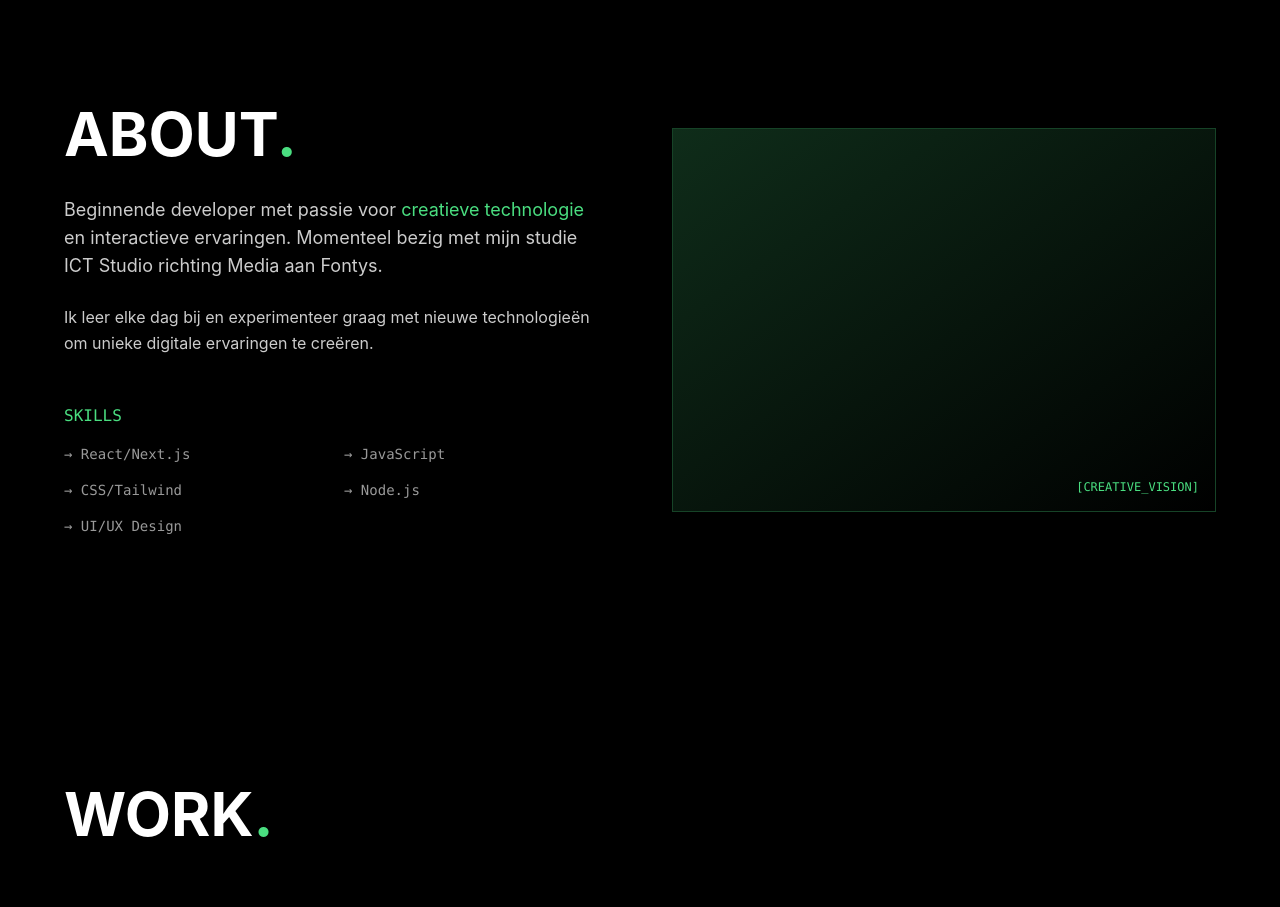
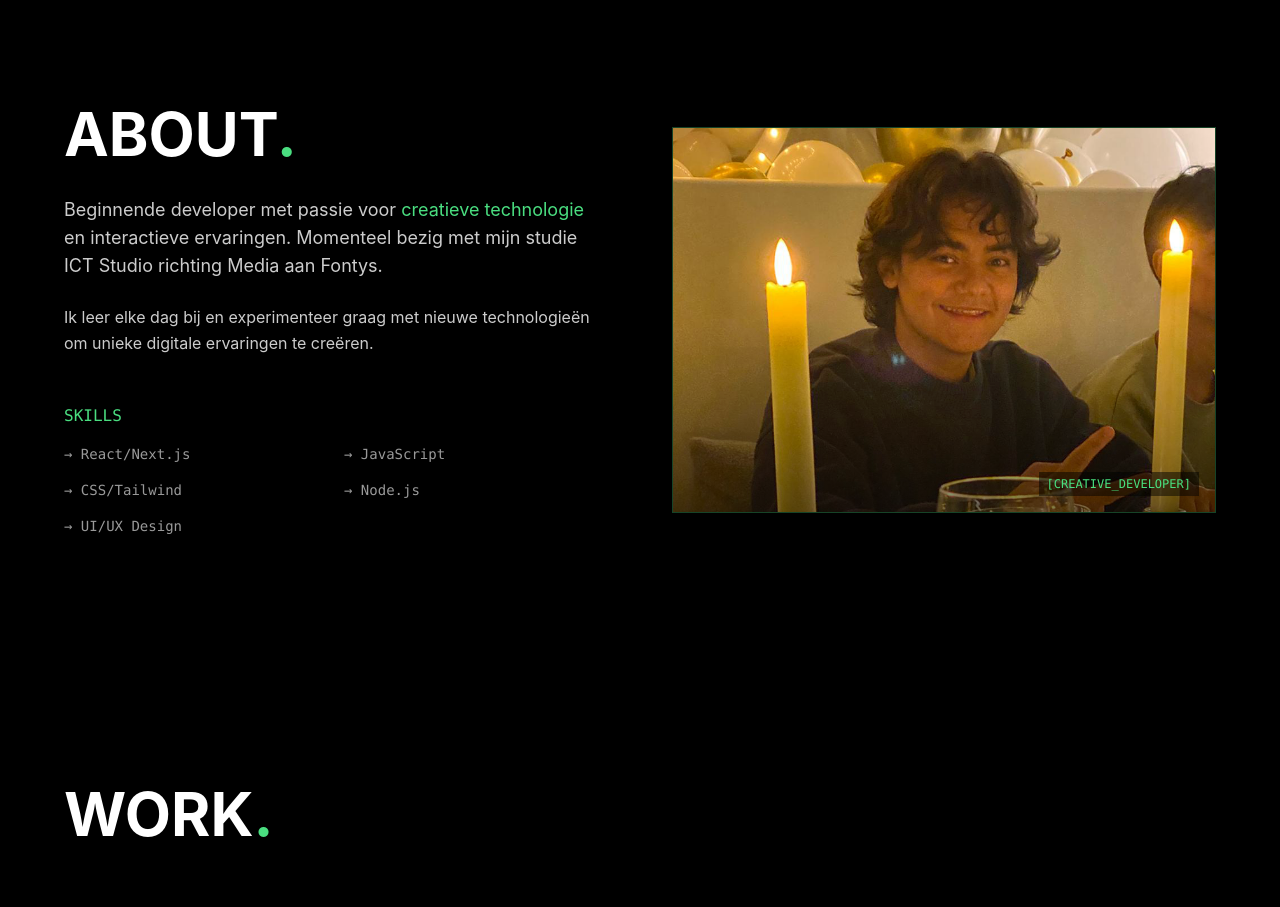
Before and after one commit to SemThe/showcase-portfolio, a Next.js app: page / in a window 1280 px wide. Shown: the part 880-1787 px from the top of the page. Built offline with nearby package versions, Linux system fonts and the light colour scheme.

Commit message:
feat: add personal photo to about section with styling
Integrate new image with green border, gradient overlay, and futuristic label.

#VERCEL_SKIP

Co-authored-by: null <172276663+SemThe@users.noreply.github.com>

```diff
--- a/app/page.jsx
+++ b/app/page.jsx
@@ -168,16 +168,20 @@ export default function Home() {
               </div>
             </div>
 
-            {/* Animated Element */}
+            {/* Profile Image */}
             <div className="relative">
-              <div className="w-full h-96 border border-green-400/30 relative overflow-hidden">
-                <div
-                  className="absolute inset-0 bg-gradient-to-br from-green-400/20 to-transparent"
-                  style={{
-                    transform: `translateY(${scrollY * 0.1}px)`,
-                  }}
-                ></div>
-                <div className="absolute bottom-4 right-4 font-mono text-xs text-green-400">[CREATIVE_VISION]</div>
+              <div className="relative overflow-hidden border border-green-400/30">
+                <img
+                  src="/images/portfoliofoto.png"
+                  alt="Sem - Creative Developer"
+                  className="w-full h-96 object-cover object-center"
+                />
+                <div className="absolute inset-0 bg-gradient-to-t from-black/50 via-transparent to-transparent"></div>
+                <div className="absolute bottom-4 right-4 font-mono text-xs text-green-400 bg-black/50 px-2 py-1">
+                  [CREATIVE_DEVELOPER]
+                </div>
+                {/* Subtle green glow overlay */}
+                <div className="absolute inset-0 bg-green-400/5 mix-blend-overlay"></div>
               </div>
             </div>
           </div>
```
Also changed, not shown: public/images/portfoliofoto.png (added).
